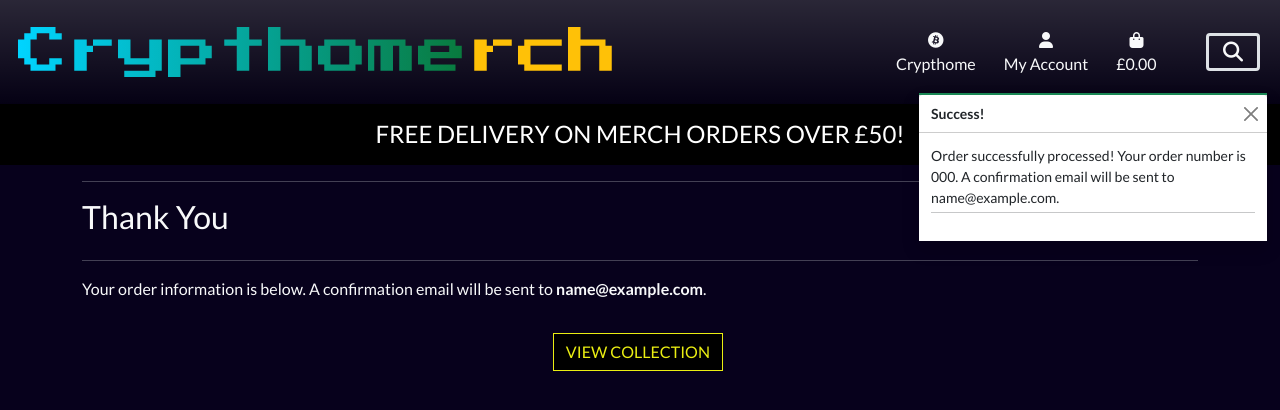
After one commit to francesco-saponaro/crypthome, a Django app: page /checkout/checkout_success/000 in a window 1280 px wide. The commit adds this page. Shown: the top 410 px of the page. Run offline with Django 3.2, Linux system fonts and the light colour scheme; tables that the repository leaves empty hold one stand-in row (values such as "Sample post"); parts of the project's set-up code (start-up, migrations or seed data) failed here and were passed over; some libraries are stand-ins or nearby versions.

Commit message:
Create checkout success view and template

```diff
--- a/checkout/__init__.py
+++ b/checkout/__init__.py
@@ -0,0 +1,3 @@
+# We need to let Django know about our custom ready method
+# from apps.py to make our signals work.
+default_app_config = 'checkout.apps.CheckoutConfig'
--- a/checkout/models.py
+++ b/checkout/models.py
@@ -35,7 +35,9 @@ class Order(models.Model):
     def update_total(self):
         # Using the sum function across all line_items_total fields
         # for all lineitems on this order.
-        self.order_total = self.lineitems.aggregate(Sum('lineitem_total'))['lineitem_total__sum']
+        # "or 0" is necessary to set the total to 0 instead of none to
+        # prevent an error in case we delete all line items by mistake.
+        self.order_total = self.lineitems.aggregate(Sum('lineitem_total'))['lineitem_total__sum'] or 0
         if self.order_total < settings.FREE_DELIVERY_THRESHOLD:
             self.delivery_cost = self.order_total * settings.STANDARD_DELIVERY_PERCENTAGE / 100
         else:
--- /dev/null
+++ b/checkout/templates/checkout/checkout_success.html
@@ -0,0 +1,47 @@
+{% extends "base.html" %}
+{% load static %}
+
+{% block extra_css %}
+    <link rel="stylesheet" href="{% static 'crypthomerch/css/crypthomerch.css' %}">
+{% endblock %}
+
+{% block header %}
+    <!-- Crypthomerch header -->
+    {% include "includes/crypthomerch-header.html" %}
+{% endblock %}
+
+{% block cta %}
+    <!-- Call to action -->
+    <div class="container-fluid">
+        <div class="row bg-black text-center">
+            <div class="col-12 cta merch-cta">
+                <h4 class="text-white text-uppercase mb-0">Free delivery on merch orders over £{{ free_delivery_threshold }}!</h4>
+            </div>
+        </div>
+    </div>
+{% endblock %}
+
+{% block content %}
+    <div class="container">
+        <div class="row">
+            <!-- Order summary -->
+            <div class="col-12">
+                <hr>
+                <h2 class="mb-4">Thank You</h2>
+                <hr>
+                <p>Your order information is below. A confirmation email will be sent to <strong>{{ order.email }}</strong>.</p>
+            </div>
+        </div>
+
+        <div class="row">
+            <div class="col-12 col-lg-7">
+            </div>
+        </div>
+
+        <div class="row">
+			<div class="col-12 cta crypto-cta col-lg-7 text-end">
+                <a href="{% url 'all_merch' %}" class="btn rounded-0 text-uppercase">View Collection</a>
+			</div>
+		</div>
+
+{% endblock %}
--- a/checkout/urls.py
+++ b/checkout/urls.py
@@ -3,4 +3,6 @@ from . import views
 
 urlpatterns = [
     path('', views.checkout, name='checkout'),
+    path('checkout_success/<order_number>', views.checkout_success,
+         name='checkout_success'),
 ]
--- a/checkout/views.py
+++ b/checkout/views.py
@@ -1,8 +1,10 @@
-from django.shortcuts import render, redirect, reverse
+from django.shortcuts import render, redirect, reverse, get_object_or_404
 from django.contrib import messages
 from django.conf import settings
 
 from .forms import OrderForm
+from .models import Order, OrderLineItem
+from merch.models import Merch
 from bag.contexts import bag_contents
 
 import stripe
@@ -14,30 +16,106 @@ def checkout(request):
     stripe_public_key = settings.STRIPE_PUBLIC_KEY
     stripe_secret_key = settings.STRIPE_SECRET_KEY
 
-    # Get the bag from the session.
-    bag = request.session.get('bag', {})
-    # If bag is empty.
-    if not bag:
-        messages.error(request, "There`s nothing in your bag at the moment")
-        return redirect(reverse('all_merch'))
+    if request.method == 'POST':
+        # Get the bag from the session.
+        bag = request.session.get('bag', {})
 
-    # Imported bag_contents dictionary from contexts.py as Stripe
-    # needs the grand total from it.
-    current_bag = bag_contents(request)
-    total = current_bag['grand_total']
-    # Multiply the total by a 100 and round it to zero decimal places
-    # since stripe will require the amount to charge as an integer.
-    stripe_total = round(total * 100)
-    # Set secret key on stripe.
-    stripe.api_key = stripe_secret_key
-    # Create payment intent.
-    # Stripe creates a payment intent everytime the user gets to
-    # the checkout page.
-    intent = stripe.PaymentIntent.create(
-        amount=stripe_total,
-        currency=settings.STRIPE_CURRENCY,
-    )
-    print(intent)
+        # Put the form data into a dictionary.
+        # I am doing this manually in order to skip the save info
+        # box which doesnt have a field in the order model.
+        form_data = {
+            'full_name': request.POST['full_name'],
+            'email': request.POST['email'],
+            'phone_number': request.POST['phone_number'],
+            'country': request.POST['country'],
+            'postcode': request.POST['postcode'],
+            'town_or_city': request.POST['town_or_city'],
+            'street_address1': request.POST['street_address1'],
+            'street_address2': request.POST['street_address2'],
+            'county': request.POST['county'],
+        }
+        # Then create an instance of the form with the form_data dictionary.
+        order_form = OrderForm(form_data)
+        # If form is valid save it
+        if order_form.is_valid():
+            order = order_form.save()
+            # Then iterate through bag items to create a line item for each.
+            for item_id, item_data in bag.items():
+                try:
+                    product = Merch.objects.get(id=item_id)
+                    # We check if the item has no sizes by checking if
+                    # item_data is an integer, since if it is an integer
+                    # we know the item has no sizes and  item_data is
+                    # just the quantity.
+                    if isinstance(item_data, int):
+                        order_line_item = OrderLineItem(
+                            order=order,
+                            product=product,
+                            quantity=item_data,
+                        )
+                        order_line_item.save()
+                    # If item_data is not an integer we know it's a dictionary,
+                    # which means it has sizes, therefore we iterate through
+                    # each size (inner dictionary of items_by_size) and create
+                    # a line item accordingly.
+                    else:
+                        for size, quantity in item_data['items_by_size'].items():
+                            order_line_item = OrderLineItem(
+                                order=order,
+                                product=product,
+                                quantity=quantity,
+                                product_size=size,
+                            )
+                            order_line_item.save()
+                # If the product isn't found I'll add an error message,
+                # delete the empty order and return the user to the
+                # shopping bag page.
+                except product.DoesNotExist:
+                    messages.error(request, (
+                        "One of the products in your bag wasn't found in our database. "
+                        "Please call us for assistance!")
+                    )
+                    order.delete()
+                    return redirect(reverse('view_bag'))
+
+            # Check whether the user wanted to save their profile info
+            # to the session.
+            request.session['save_info'] = 'save_info' in request.POST
+
+            # Redirect user to the success page with the order number as
+            # argument.
+            return redirect(reverse('checkout_success', args=[order.order_number]))
+        # If form isn't valid.
+        else:
+            messages.error(request, 'There was an error with your form. \
+                Please double check your information.')
+
+    # If request method equals GET.
+    else:
+        # Get the bag from the session.
+        bag = request.session.get('bag', {})
+        # If bag is empty.
+        if not bag:
+            messages.error(request, "There`s nothing in your bag at the moment")
+            return redirect(reverse('all_merch'))
+
+        # Imported bag_contents dictionary from contexts.py as Stripe
+        # needs the grand total from it.
+        current_bag = bag_contents(request)
+        total = current_bag['grand_total']
+        # Multiply the total by a 100 and round it to zero decimal places
+        # since stripe will require the amount to charge as an integer.
+        stripe_total = round(total * 100)
+        # Set secret key on stripe.
+        stripe.api_key = stripe_secret_key
+        # Create payment intent.
+        # Stripe creates a payment intent everytime the user gets to
+        # the checkout page.
+        intent = stripe.PaymentIntent.create(
+            amount=stripe_total,
+            currency=settings.STRIPE_CURRENCY,
+        )
+        print(intent)
 
     template = 'checkout/checkout.html'
     # Create an instance of the order form and pass it into
@@ -50,3 +128,27 @@ def checkout(request):
     }
 
     return render(request, template, context)
+
+
+# Successful checkout view.
+def checkout_success(request, order_number):
+    # Check whether the user wantes to save their information.
+    save_info = request.session.get('save_info')
+    # Get order created in the previous view through the order number.
+    order = get_object_or_404(Order, order_number=order_number)
+
+    messages.success(request, f'Order successfully processed! \
+        Your order number is {order_number}. A confirmation \
+        email will be sent to {order.email}.')
+
+    # Finally delete shopping bag from the session since it'll
+    # no longer be needed.
+    if 'bag' in request.session:
+        del request.session['bag']
+
+    template = 'checkout/checkout_success.html'
+    context = {
+        'order': order,
+    }
+
+    return render(request, template, context)
--- a/home/templates/home/token_page.html
+++ b/home/templates/home/token_page.html
@@ -114,7 +114,7 @@
                             <div class="row first-additional-data-row pb-4">
                                 <!-- Chart link -->
                                 <div class="col-12 text-center">
-                                    <a href="https://www.coingecko.com/en/coins/{{ api_token.id }}/gbp" class="btn btn-lg text-white border-white rounded-0 token-pg-h w-100" target="_blank">
+                                    <a href="https://www.coingecko.com/en/coins/{{ api_token.id }}/gbp" class="btn btn-lg text-white border-white rounded-0 token-pg-h w-100 chart-btn" target="_blank">
                                         <span class="text-uppercase flex">{{ api_token.name }} chart
                                             <i class="fas fa-chart-bar fa-lg ms-2"></i>
                                         </span>
--- a/static/css/base.css
+++ b/static/css/base.css
@@ -275,6 +275,10 @@ input[name='q']::-ms-input-placeholder, input[name='token-amount']::-ms-input-pl
     background: -webkit-linear-gradient(right, #09793b, #00d4ff);
     -webkit-background-clip: text;
     -webkit-text-fill-color: transparent;
+}
+
+.chart-btn:hover {
+    background-image: linear-gradient(180deg, rgba(255, 255, 255, 0.15), rgba(255, 255, 255, 0));
 }
 
 #text-button {
```
Also changed, not shown: bag/contexts.py (+5 -3 lines).
